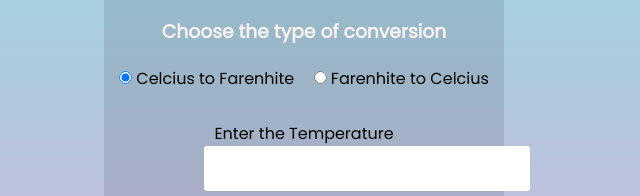
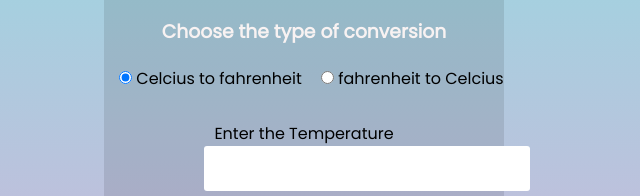
Before and after one commit to Vishal-Kumar-Shaw/OIBGRIP, a plain HTML site: page Task_3_temperature_converter/index.html in a window 1280 px wide. Shown: the part 131-327 px from the top of the page, 336-976 px from the left. Drawn offline with Linux system fonts and the light colour scheme; a web font is replaced by a local one.

Commit message:
Spelling mistake updated

```diff
--- a/Task_3_temperature_converter/index.html
+++ b/Task_3_temperature_converter/index.html
@@ -14,9 +14,9 @@
             <h3>Choose the type of conversion</h3>
 
             <input type="radio" name="temp-type" id="type" value="CtoF" checked>
-            <label for="temp-type" class="labelName">Celcius to Farenhite</label>
+            <label for="temp-type" class="labelName">Celcius to fahrenheit</label>
             <input type="radio" name="temp-type" id="type" value="FtoC">
-            <label for="temp-type" class="labelName">Farenhite to Celcius</label>
+            <label for="temp-type" class="labelName">fahrenheit to Celcius</label>
             <br>
             <label for="temp">Enter the Temperature</label>
             <input type="number" id="temp" name="temp"/>
```
